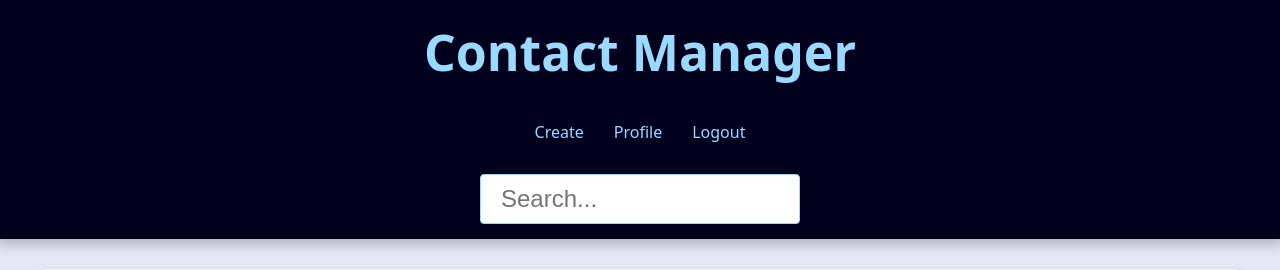
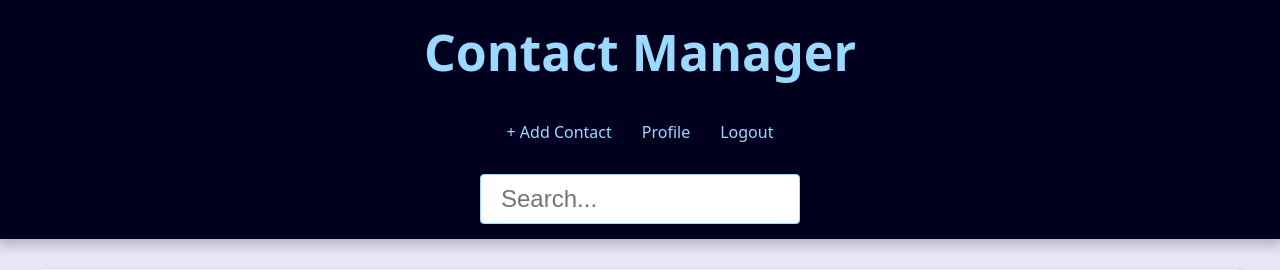
Before and after one commit to SilvanoMarini/ContactManager, a Django app: page /contact/create/ in a window 1280 px wide. Shown: the top 270 px of the page. Run offline with Django 5.2, Linux system fonts and the light colour scheme; the visitor is signed in with stand-in values (Sample User, id 1); data that the repository does not hold is empty.

Commit message:
fix(ui): correct table header typo and clarify create contact label
- Fix typo in contacts list table: 'Fisrt Name' -> 'First Name'
- Update header nav link from 'Create' to '+ Add Contact' for clearer call-to-action

Made-with: Cursor

```diff
--- a/base_templates/global/partials/_header.html
+++ b/base_templates/global/partials/_header.html
@@ -10,7 +10,7 @@
 
         {% if user.is_authenticated %}
           <li class="menu-item">
-            <a href="{% url "contacts:create" %}" class="menu-link">Create</a>
+            <a href="{% url "contacts:create" %}" class="menu-link">+ Add Contact</a>
           </li>
           <li class="menu-item">
             <a href="{% url "contacts:user_update" %}" class="menu-link">Profile</a>
--- a/contacts/templates/contacts/index.html
+++ b/contacts/templates/contacts/index.html
@@ -9,7 +9,7 @@
       </caption>
       <thead>
         <tr class="table-row table-row-header">
-          <th class="table-header">Fisrt Name</th>
+          <th class="table-header">First Name</th>
           <th class="table-header">Last Name</th>
           <th class="table-header">Phone</th>
           <th class="table-header">E-mail</th>
```
